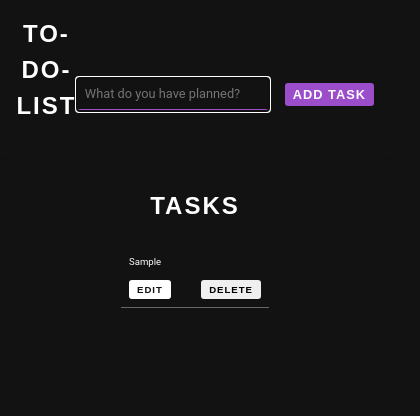
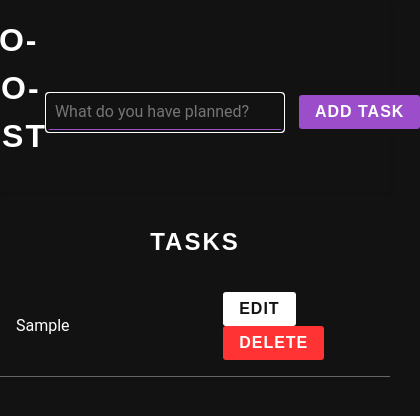
Before and after one commit to Ahmex2/TO-DO-LIST, a plain HTML site: page index.html in a window 390 px wide. Both pictures are taken after typing "Sample" into the empty fields and a click on the input "Add Task". Shown: the whole page, 420 px wide, since content can reach past the window. Drawn offline with Linux system fonts and the light colour scheme.

Commit message:
main.css

```diff
--- a/main.css
+++ b/main.css
@@ -171,7 +171,7 @@ header {
   border: none;
   font-size: var(--font-size-base);
   background-color: transparent;
- transition: background-color 0.3s ease-in-out;
+  transition: background-color 0.3s ease-in-out;
   color: var(--text-color);
   font-weight: var(--font-weight-normal);
 }
@@ -230,7 +230,7 @@ header {
     transform: translateY(-5px);
   }
   50% {
-    transform: translateY(5px);
+    transform: translateY(0);
   }
   75% {
     transform: translateY(-5px);
@@ -240,60 +240,25 @@ header {
   }
 }
 
-@media (max-width: 768px) {
-  /* Styles for screens smaller than 768px */
-  h1 {
-    font-size: 2rem;
+.delete {
+  background-color: #ff3333;
+  color: #ffffff;
+  animation: bounceInRight 0.5s ease-in-out;
+}
+
+/* Keyframe animation */
+@keyframes bounceInRight {
+  from {
+    opacity: 0;
+    transform: translateX(100%);
   }
-
-  .task {
-    flex-direction: column;
-    align-items: flex-start;
-    padding: 0.5rem;
-  }
-
-  .text {
-    font-size: 0.8rem;
-  }
-
-  .actions {
-    margin-left: 0;
-    margin-top: 0.5rem;
-    display: flex;
-    justify-content: space-between;
-    width: 100%;
-  }
-
-  .edit, .delete {
-    font-size: 0.8rem;
-    padding: 0.25rem 0.5rem;
+  to {
+    opacity: 1;
+    transform: translateX(0);
   }
 }
 
-@media (max-width: 480px) {
-  /* Styles for screens smaller than 480px */
-  h1 {
-    font-size: 1.5rem;
-  }
-
-  h3 {
-    font-size: 0.8rem;
-  }
-
-  #new-task-input {
-    font-size: 0.8rem;
-  }
-
-  #new-task-submit {
-    font-size: 0.8rem;
-    padding: 0.25rem 0.5rem;
-  }
-
-  .text {
-    font-size: 0.6rem;
-  }
-
-  .edit, .delete {
-    font-size: 0.6rem;
-  }
+.delete:hover {
+  background-color: #cc0000;
+  animation: bounce 0.5s ease-in-out;
 }
```
